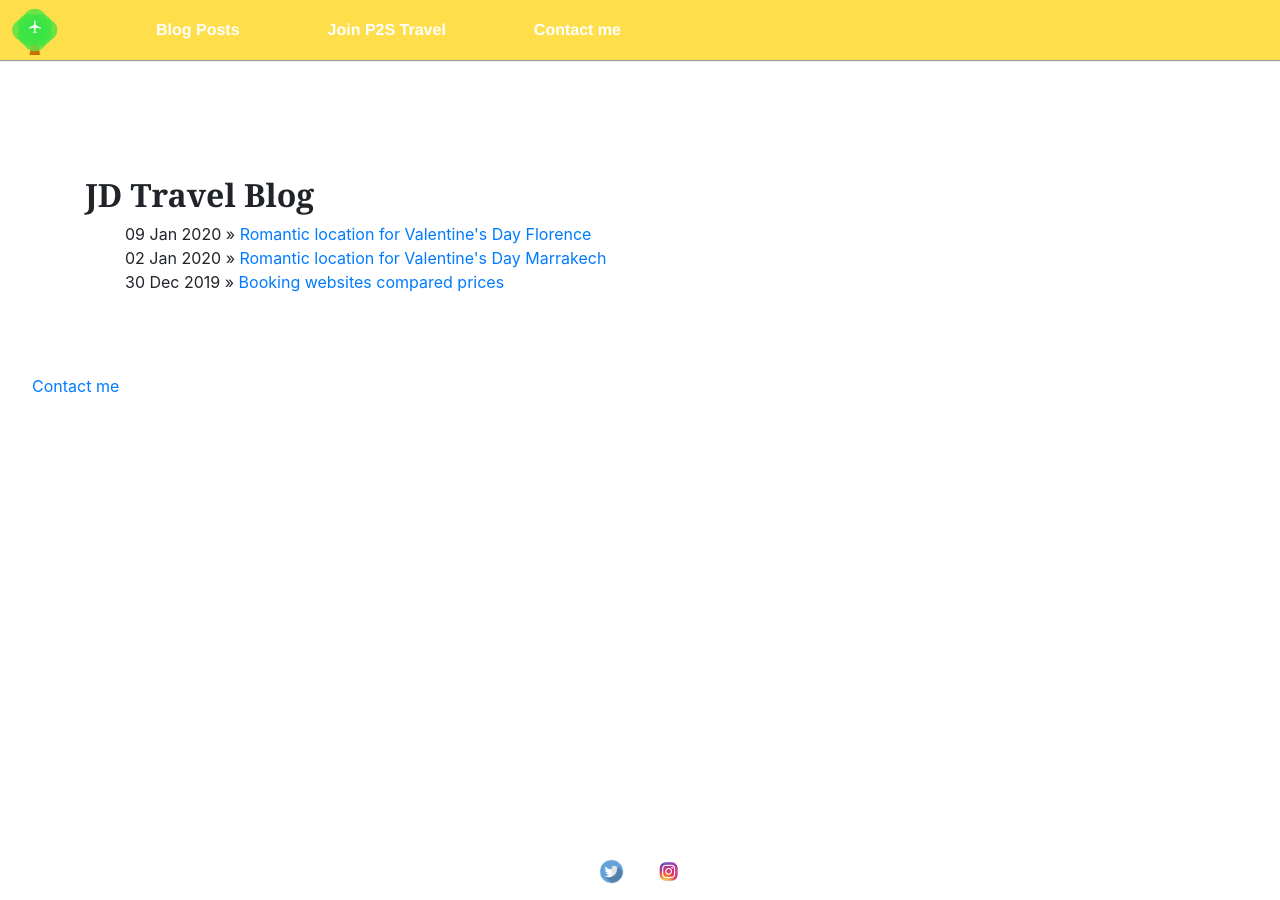
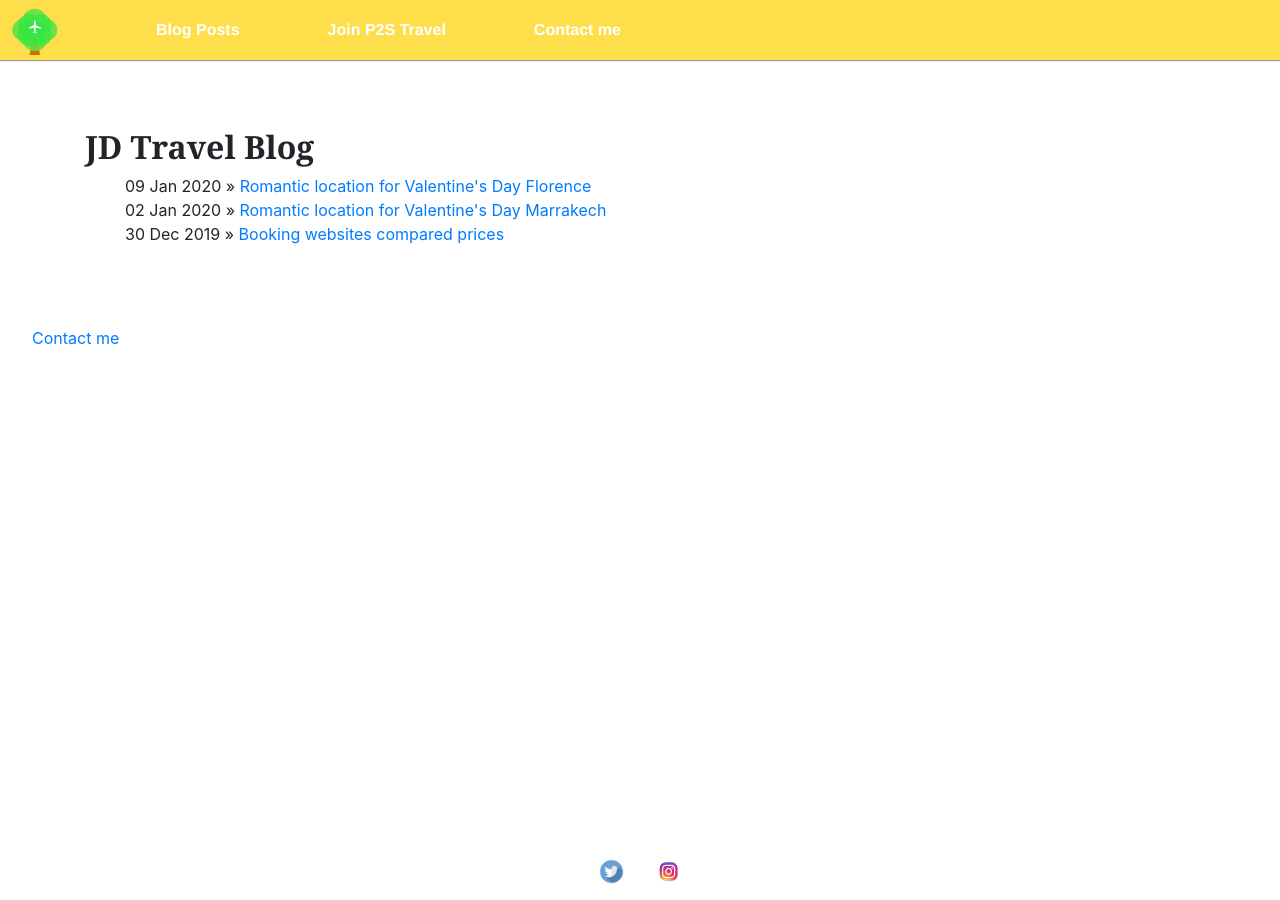
Before and after one commit to jdtravelp2s/jdtravelp2s.github.io, a Jekyll site: the page built from blog/index.html, in a window 1280 px wide. Built offline with Jekyll 4.4.1, drawn with Linux system fonts in a browser that asks for light colours.

Commit message:
css update

```diff
--- a/css/main.css
+++ b/css/main.css
@@ -97,7 +97,7 @@ footer {
 	width: 90%;
 	margin-left: auto;
 	margin-right: auto;
-	padding-top: 7em;
+	padding-top: 4em;
 	padding-bottom: 2em;
 }
 
```
